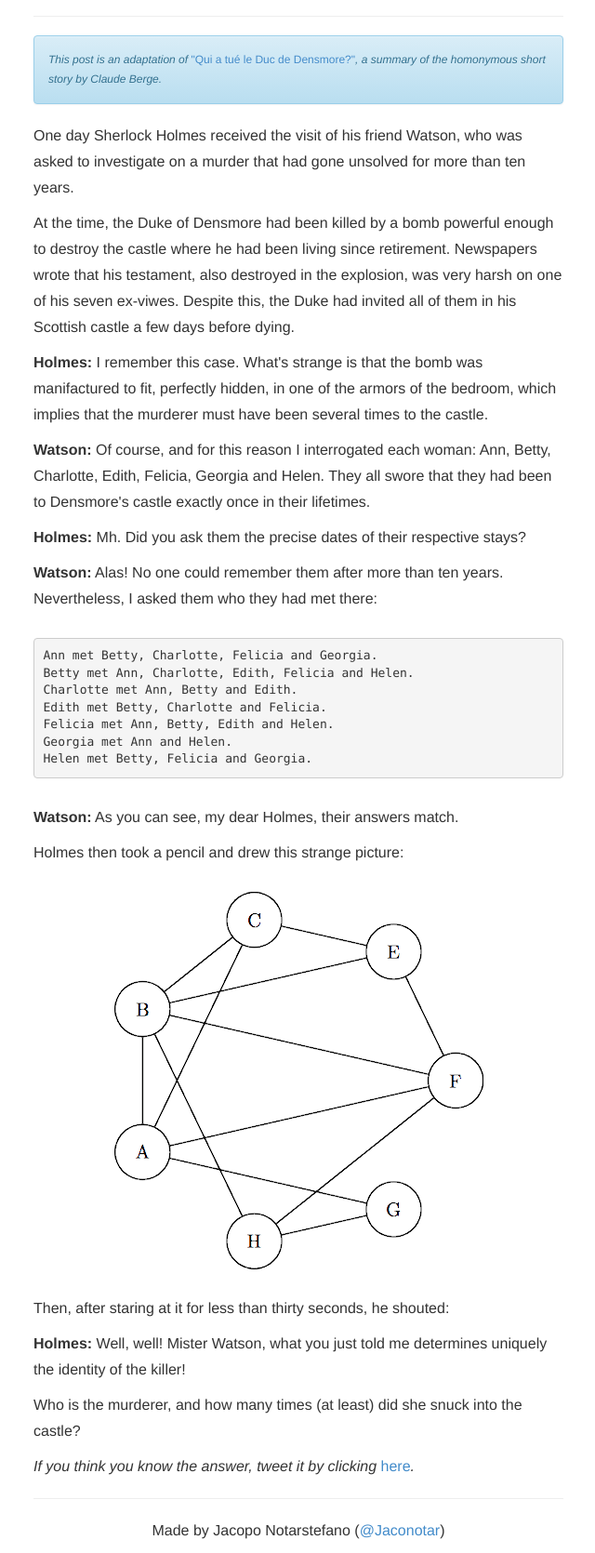
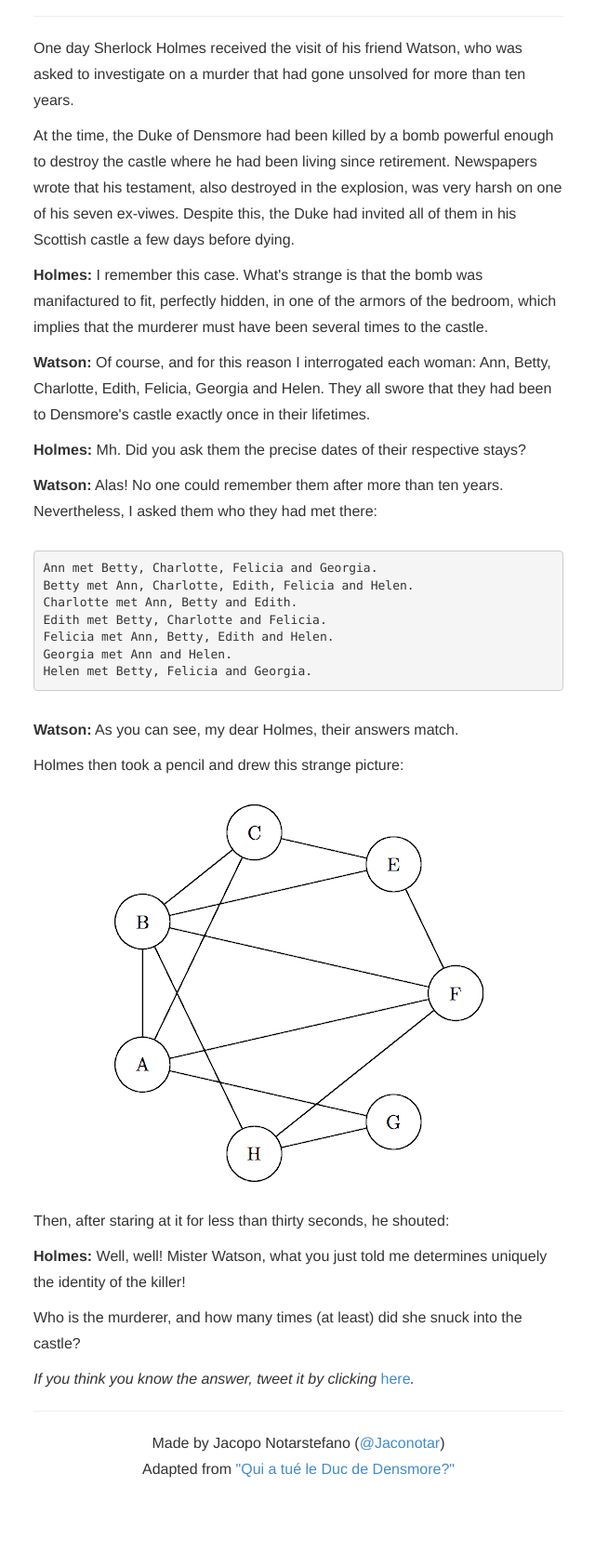
Before and after one commit to jacquerie/duke, a plain HTML site: page index.html in a window 1280 px wide. Shown: the part 63-1733 px from the top of the page at 93% size, without its empty margins (319-959 px from the left). After the commit the page ends 1667 px from the top, so only its background shows below. Drawn offline with Linux system fonts and the light colour scheme.

Commit message:
Move attribution to footer.

```diff
--- a/index.html
+++ b/index.html
@@ -11,9 +11,6 @@
     <div class="container">
       <h1>Who killed the Duke of Densmore?</h1>
       <hr />
-      <p class="alert alert-info">This post is an adaptation of
-      <a href="http://www.iro.umontreal.ca/~marcotte/IFT1063/ARCHIVES_1063/DucDensmore.pdf">"Qui a tué le Duc de Densmore?"</a>, a summary of the
-      homonymous short story by Claude Berge.</p>
       <p>One day Sherlock Holmes received the visit of his friend
       Watson, who was asked to investigate on a murder that had gone
       unsolved for more than ten years.</p>
@@ -60,7 +57,9 @@ Helen met Betty, Felicia and Georgia.</pre>
       <footer>
         <hr />
         <p class="signature">Made by Jacopo Notarstefano
-        (<a href="https://twitter.com/Jaconotar">@Jaconotar</a>)</p>
+          (<a href="https://twitter.com/Jaconotar">@Jaconotar</a>)<br/> Adapted from
+          <a href="http://www.iro.umontreal.ca/~marcotte/IFT1063/ARCHIVES_1063/DucDensmore.pdf">"Qui a tué le Duc de Densmore?"</a>
+        </p>
       </footer>
     </div>
     <script type="text/javascript" src="https://platform.twitter.com/widgets.js"></script>
```
